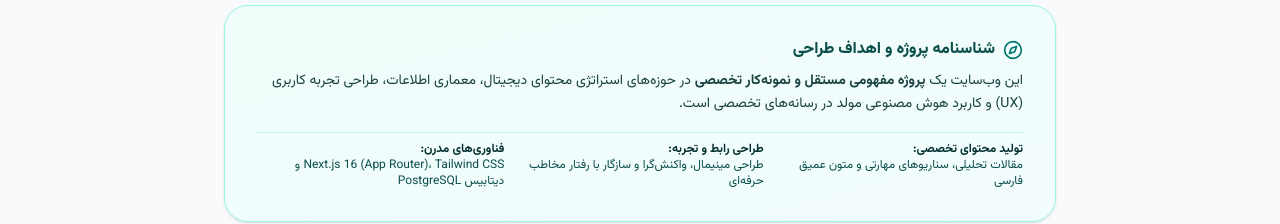
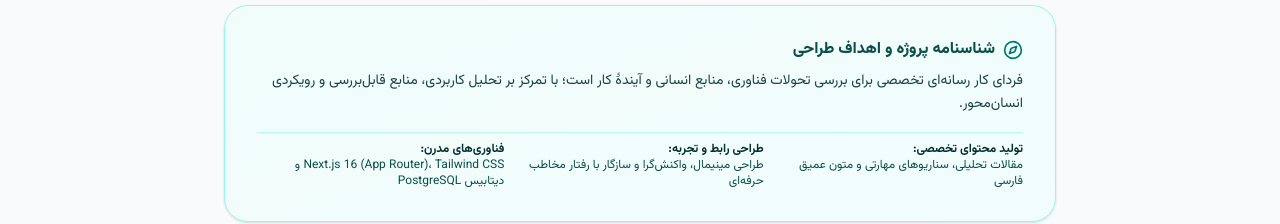
Before and after one commit to redheado8/future-of-work-media-site, a Next.js app: page /about in a window 1280 px wide. Shown: the part 458-682 px from the top of the page. Built offline with nearby package versions, Linux system fonts and the light colour scheme; no server answers; the database is empty.

Commit message:
Standardize Ferdaye Kar brand across site metadata

```diff
--- a/src/app/about/page.tsx
+++ b/src/app/about/page.tsx
@@ -15,8 +15,8 @@ import {
 import type { Metadata } from "next";
 
 export const metadata: Metadata = {
-  title: "درباره رسانه و شناسنامه پروژه | فردای کار (WorkTomorrow)",
-  description: "شناسنامه، بیانیه تحریریه و رویکرد طراحی رسانه تخصصی آینده کار و منابع انسانی",
+  title: "دربارهٔ فردای کار | فردای کار",
+  description: "معرفی رویکرد تحریریه، اصول بررسی منابع و موضوعات رسانهٔ فردای کار",
 };
 
 export default function AboutPage() {
@@ -79,8 +79,7 @@ export default function AboutPage() {
             <span>شناسنامه پروژه و اهداف طراحی</span>
           </div>
           <p className="text-xs sm:text-sm text-teal-950/90 leading-relaxed mb-4">
-            این وب‌سایت یک <strong>پروژه مفهومی مستقل و نمونه‌کار تخصصی</strong> در حوزه‌های استراتژی محتوای
-            دیجیتال، معماری اطلاعات، طراحی تجربه کاربری (UX) و کاربرد هوش مصنوعی مولد در رسانه‌های تخصصی است.
+            فردای کار رسانه‌ای تخصصی برای بررسی تحولات فناوری، منابع انسانی و آیندهٔ کار است؛ با تمرکز بر تحلیل کاربردی، منابع قابل‌بررسی و رویکردی انسان‌محور.
           </p>
           <div className="grid grid-cols-1 sm:grid-cols-3 gap-3 text-xs text-teal-900 pt-2 border-t border-teal-200/60">
             <div>
```
